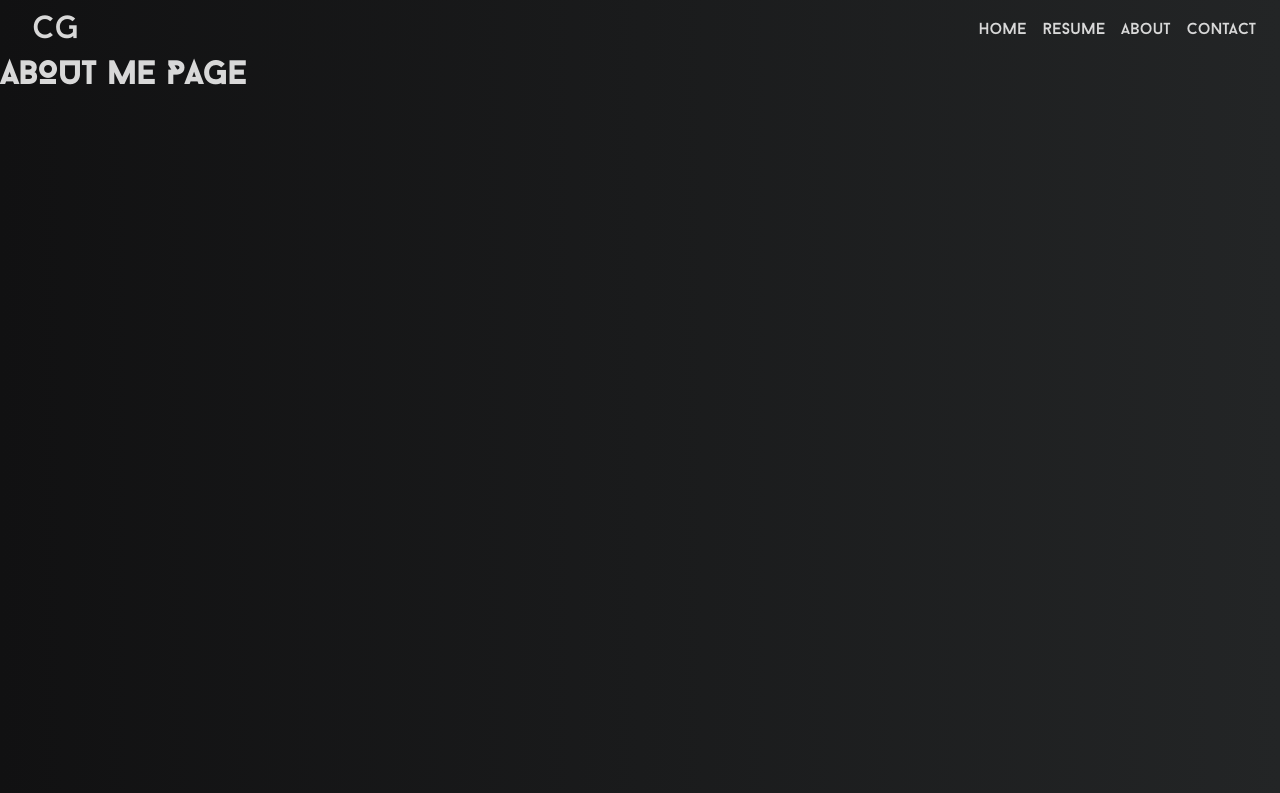
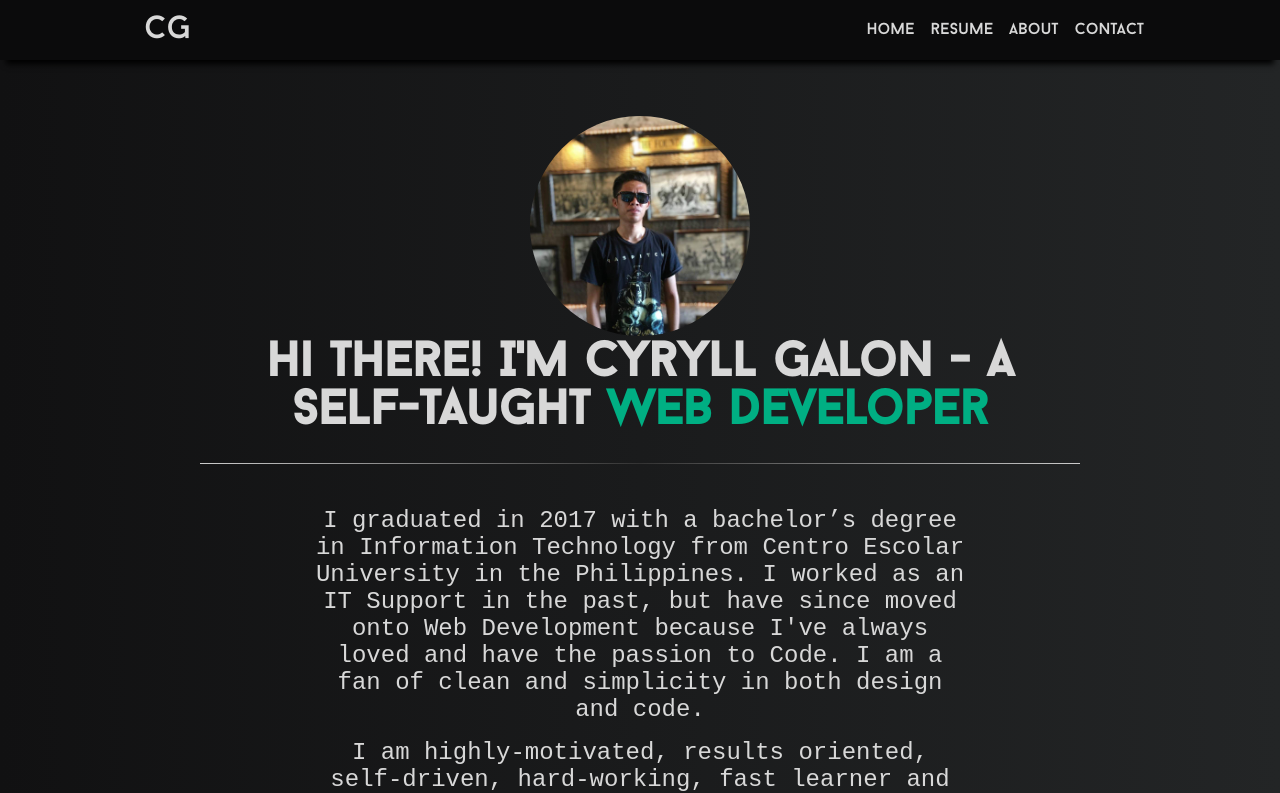
Before and after one commit to galoncyryll/portfolio, a React (Create React App) app: page /aboutme in a window 1280 px wide. Shown: the top 793 px of the page. Built offline with nearby package versions, Linux system fonts and the light colour scheme.

Commit message:
finished about me and contacts page

```diff
--- a/src/App.css
+++ b/src/App.css
@@ -5,11 +5,16 @@
     src: local('Baron Neue'), url('Baron Neue.woff') format('woff');
 }
 
+html {
+    min-height:100%;
+    position:relative;
+}
+
 * {
   margin: 0px;
   padding: 0px;
   color: rgb(216, 216, 216);
-  font-family: 'Baron Neue';
+  font-family: 'Baron Neue', sans-serif;
   scroll-behavior: smooth;
 }
 
@@ -23,7 +28,7 @@ body {
     background: -webkit-linear-gradient(to right, #111112, #232526);  /* Chrome 10-25, Safari 5.1-6 */
     background: linear-gradient(to right, #111112, #232526);
     height: 100%;
-    font-family: 'Baron Neue';
+    font-family: 'Baron Neue', sans-serif;
 }
 
 .blocker {
--- /dev/null
+++ b/src/components/aboutme/aboutme.css
@@ -0,0 +1,69 @@
+.aboutme-body {
+        margin: auto;
+        width: 100%;
+        height: 100%;
+        justify-content: center;
+        padding-top: 1rem;
+}
+
+.aboutme-body:after {
+        content: "";
+        display: block;
+        position: absolute;
+        z-index: 0;
+        bottom: 0;
+        left: 0;
+        width: 100%;
+        height: 6px;
+        background: #00af83;
+}
+
+.about-content {
+        vertical-align: middle;
+        text-align: center;;
+        position: relative;
+        z-index: 1;
+        padding: 2.5rem;
+        margin: auto 10rem;
+}
+.profile{
+        margin: auto;
+}
+.profile img {
+        overflow: hidden;
+        border-radius: 50%;
+        width: 220px;
+        height: 220px;
+}
+
+.about-content h2 {
+        font-size: 3em;
+        font-family: 'Baron Neue', sans-serif;
+}
+
+.about-content h2 .full-stack {
+        display: inline;
+        color: #00af83;
+}
+
+.styler {
+        border: 0;
+        height: 1px;
+        background: #333;
+        background-image: linear-gradient(to right, #ccc, #333, #ccc);
+        margin: 1.7rem 0;
+}
+
+.about-content p {
+        width: 75%;
+        margin: auto;
+        padding-top: 1rem;
+        font-family: 'Courier New', sans-serif;
+        font-size: 1.5em;
+}
+
+@media screen and (max-width: 768px) {
+        .about-content {
+                margin:0;
+        }
+}
--- a/src/components/aboutme/aboutme.js
+++ b/src/components/aboutme/aboutme.js
@@ -1,10 +1,31 @@
 import React, { Component } from 'react';
+import myImg from './myImg.jpg';
+import './aboutme.css';
 
 class AboutMe extends Component {
     render () {
         return (
-            <div>
-                <h1>ABOUT ME PAGE</h1>
+            <div className='aboutme-body'>
+                <div className='about-content'>
+                    <div className='profile'>
+                    <img src={myImg} alt='my profile avatar'/>
+                    </div>
+                    <div className='profile-text'>
+                        <h2>
+                            Hi there! I'm Cyryll Galon - A self-taught <div className='full-stack'> Web Developer</div>
+                        </h2>
+                        <hr className='styler' />
+                        <p>
+                            I graduated in 2017 with a bachelor’s degree in Information Technology from Centro Escolar University in the Philippines.
+                            I worked as an IT Support in the past, but have since moved onto Web Development because I've always loved and have the passion to Code.
+                            I am a fan of clean and simplicity in both design and code.
+                        </p>
+                        <p>
+                            I am highly-motivated, results oriented, self-driven, hard-working, fast learner and smart eager to be a part of the team, learn new technologies, become a valuable employee of the company and bring it success.
+                            When I’m not programming, you can find me playing video games or learning and reading more about web development.
+                        </p>
+                    </div>
+                </div>
             </div>
         );
     }
--- /dev/null
+++ b/src/components/contact/contact.css
@@ -0,0 +1,76 @@
+
+/* AVATAR CELL */
+.contact-body {
+    margin: auto;
+    width: 100%;
+    height: 100%;
+    justify-content: center;
+    padding-top: 1rem;
+}
+
+.contact-body:after {
+    content: "";
+    display: block;
+    position: absolute;
+    z-index: 0;
+    bottom: 0;
+    left: 0;
+    width: 100%;
+    height: 6px;
+    background: #00af83;
+}
+
+.contact-grid {
+    width: 80%;
+    text-align: center;
+    justify-content: center;
+}
+
+.contact-grid h1 {
+    font-size: 6rem;
+    color: #00af83;
+    font-family: 'Baron Neue', sans-serif;
+    text-transform: uppercase;
+}
+
+.styler {
+    border: 0;
+    height: 1px;
+    background: #333;
+    background-image: linear-gradient(to right, #ccc, #333, #ccc);
+    margin: 1.7rem 0;
+}
+
+.contact-grid h2 {
+    margin: 2rem 0;
+    font-family: 'Baron Neue', sans-serif;
+}
+
+
+/* CONTACTS CELL */
+.contact-list {
+    display: flex;
+    align-items: center;
+    justify-content: center;
+}
+.contact-list i {
+    font-size: 3.5rem;
+    margin-right: 2rem;
+    color: #00af83;
+}
+
+
+
+@media screen and (max-width: 768px) {
+    .contact-list {
+        display: flex;
+        align-items: left;
+        justify-content: left;
+    }
+    .contact-list i {
+        font-size: 2.5rem;
+    }
+    .contact-list .list-item-text {
+        font-size: 1rem;
+    }
+}
--- a/src/components/landingpage/landingpage.css
+++ b/src/components/landingpage/landingpage.css
@@ -1,7 +1,18 @@
 .landing-page {
     text-align: center;
     height: 100%;
-    position: relative;
+}
+
+.landing-page:after {
+    content: "";
+    display: block;
+    position: absolute;
+    z-index: 0;
+    bottom: 0;
+    left: 0;
+    width: 100%;
+    height: 6px;
+    background: #00af83;
 }
 
 .banner-text {
@@ -14,16 +25,17 @@
     font-size: 6rem;
     color: #00af83;
     margin: 0;
-    font-family: 'Baron Neue';
+    font-family: 'Baron Neue', sans-serif;
 }
 .banner-text h1 i {
     color: #00af83;
     font-size: 100px;
+    margin-top: 2rem;
 }
 
 .banner-text h2 {
-    margin: 2rem 0;
-    font-family: 'Baron Neue';
+    margin: 1.8rem 0;
+    font-family: 'Baron Neue', sans-serif;
 }
 
 .banner-text .styler {
@@ -44,7 +56,7 @@
 }
 
 .skills-container .skill-title {
-    font-family: 'Baron Neue';
+    font-family: 'Baron Neue', sans-serif;
     color: #00af83;
     width: 100%;
     text-transform: uppercase;
@@ -71,7 +83,7 @@
 }
 
 .skills-container .skill-cards h3 {
-    font-family: 'Baron Neue';
+    font-family: 'Baron Neue', sans-serif;
     font-size: 1.5em;
     margin: auto;
     transition: all ease 300ms;
@@ -162,10 +174,16 @@
         color: #00af83;
         transition: all ease 300ms;
     }
+
     .banner-text hr.styler {
         margin: 0;
     }
+
     .social-links {
         padding: 0
     }
+
+    .arrow.bounce {
+        display: none;
+    }
 }
--- a/src/components/landingpage/landingpage.js
+++ b/src/components/landingpage/landingpage.js
@@ -5,12 +5,11 @@ import './landingpage.css';
 class LandingPage extends Component {
     render () {
         return (
-            <div style={{width: '100%', margin: 'auto'}}>
+            <div style={{width: '100%', margin: 'auto', height: '100%'}}>
                 <div className='landing-page'>
                     <div className='banner-text'>
                         <h1><i className="fas fa-code blocker"></i>CYRYLL JOSEPH GALON</h1>
                         <h2>Full Stack Web DevelOper</h2>
-                        <hr className="styler"/>
                         <div className='skills-container'>
                             <div className='skill-cards'>
                                 <i className="fab fa-html5"/>
--- a/src/components/navbar/navbar.css
+++ b/src/components/navbar/navbar.css
@@ -1,10 +1,11 @@
 .toolbar {
     width: 100%;
     height: 60px;
-    background: #111112;  /* fallback for old browsers */
-    background: -webkit-linear-gradient(to right, #111112, #232526);  /* Chrome 10-25, Safari 5.1-6 */
-    background: linear-gradient(to right, #111112, #232526);
+    background: #0b0b0c;  /* fallback for old browsers */
     z-index: 100;
+    -webkit-box-shadow: 0 10px 6px -6px rgb(0, 0, 0);
+       -moz-box-shadow: 0 10px 6px -6px rgb(0, 0, 0);
+            box-shadow: 0 10px 6px -6px rgb(0, 0, 0);
 }
 
 .toolbar-logo {
@@ -15,12 +16,14 @@
     display: flex;
     height: 100%;
     align-items: center;
-    padding: 0 1rem;
+    padding: 0 8rem;
 }
 
+.spacer {
+    flex: 1;
+}
 .toolbar-nav-items ul {
     list-style-type: none;
-    margin: 0;
     padding: 0;
     display: flex;
 }
@@ -39,9 +42,6 @@
     color: #00af83;
 }
 
-.spacer {
-    flex: 1;
-}
 
 .toolbar-nav-items a {
     color: rgb(216, 216, 216);
@@ -60,6 +60,9 @@
     .toolbar-logo a {
         display: none;
     }
+    .toolbar-nav {
+        padding-left: 2rem;
+    }
 
 }
 
@@ -67,5 +70,4 @@
     .toolbar-toggle-button {
         display: none;
     }
-
 }
--- a/src/components/navbar/navbar.js
+++ b/src/components/navbar/navbar.js
@@ -12,7 +12,7 @@ const navBar = (props) => {
                     <DrawerToggleButton click={props.drawerClickHandler}/>
                 </div>
                 <div className='toolbar-logo'><Link to='/'>CG</Link></div>
-                <div className='spacer' />
+                <div className='spacer'/>
                 <div className='toolbar-nav-items'>
                     <ul>
                         <li><Link to='/'>home</Link></li>
--- a/src/components/projects/projects.css
+++ b/src/components/projects/projects.css
@@ -1,7 +1,22 @@
 .project-container {
+    margin: auto;
     width: 100%;
     height: 100vh;
+    justify-content: center;
     text-align: center;
+    position: relative;
+}
+
+.project-container:after {
+    content: "";
+    display: block;
+    position: absolute;
+    z-index: 0;
+    bottom: 0;
+    left: 0;
+    width: 100%;
+    height: 6px;
+    background: #00af83;
 }
 
 .project-container h1 {
```
Also changed, not shown: src/components/contact/contact.js (+38 -2 lines), src/components/aboutme/myImg.jpg (added), src/components/contact/avatar.png (added).
